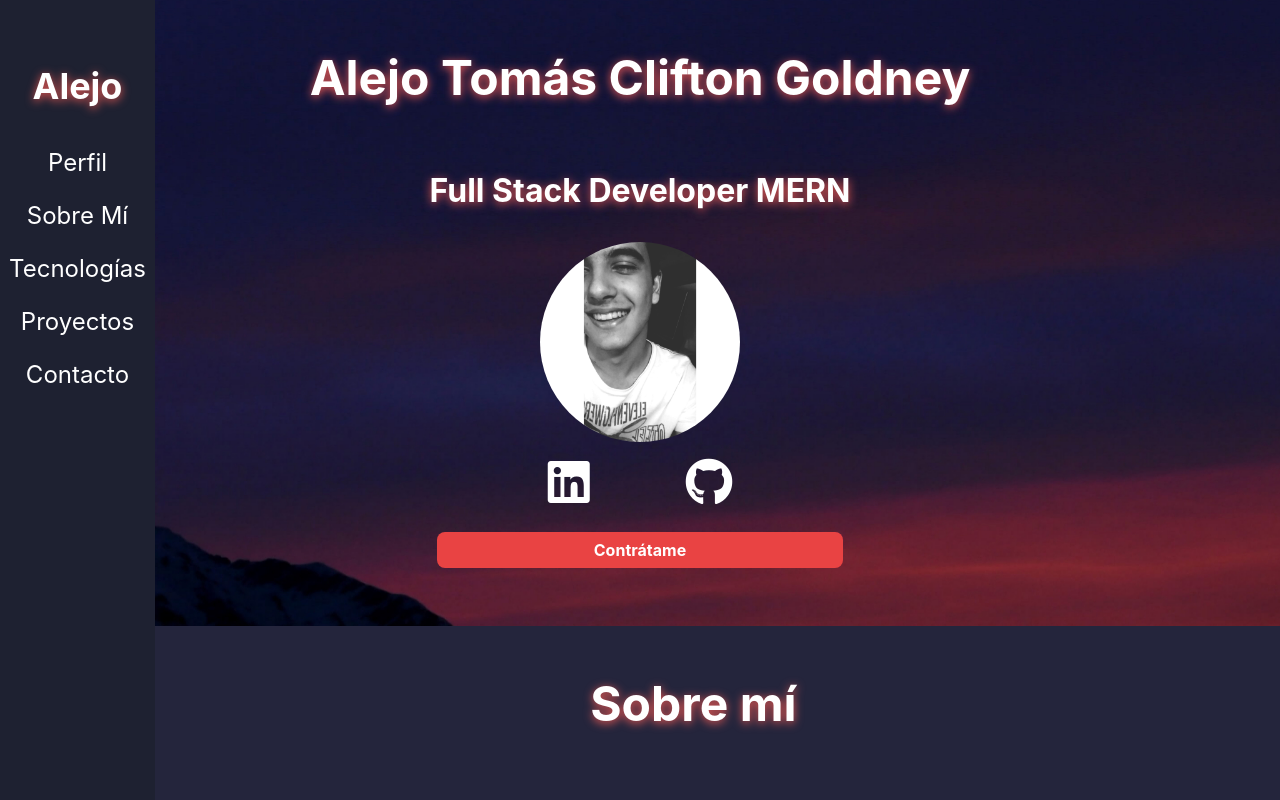
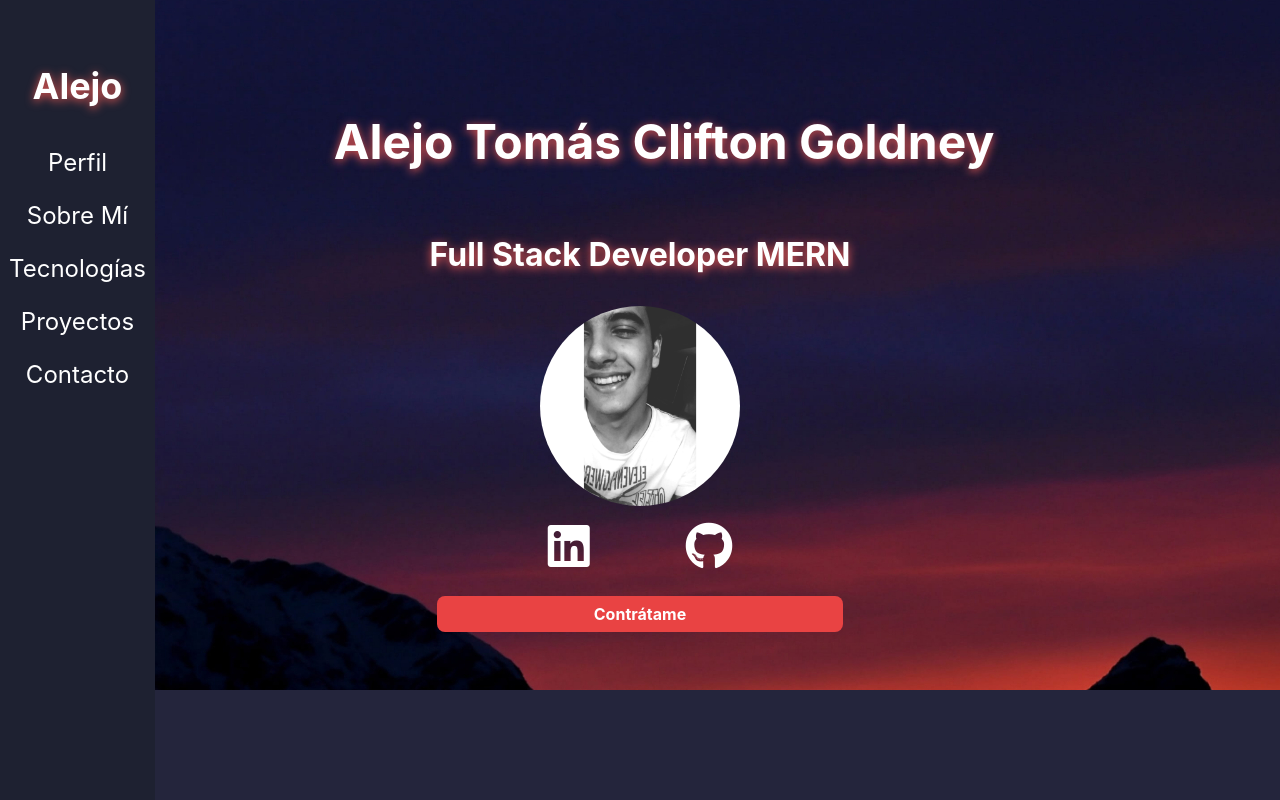
Before and after one commit to AlejoClifton/Portfolio, a React (Create React App) app: page / in a window 1280 px wide. Shown: the top 800 px of the page. Built offline with nearby package versions, Linux system fonts and the light colour scheme.

Commit message:
Portfolio 1.4

```diff
--- a/src/styles/general.scss
+++ b/src/styles/general.scss
@@ -70,7 +70,14 @@
 }
 
 @media screen and (min-width: 992px) {
+    .title {
+        text-align: left;
+        margin: 2em 0 0 1em;
+    }
     .title2 {
         font-size: 2em;
     }
+    .alejo {
+        text-align: center;
+    }
 }
```
